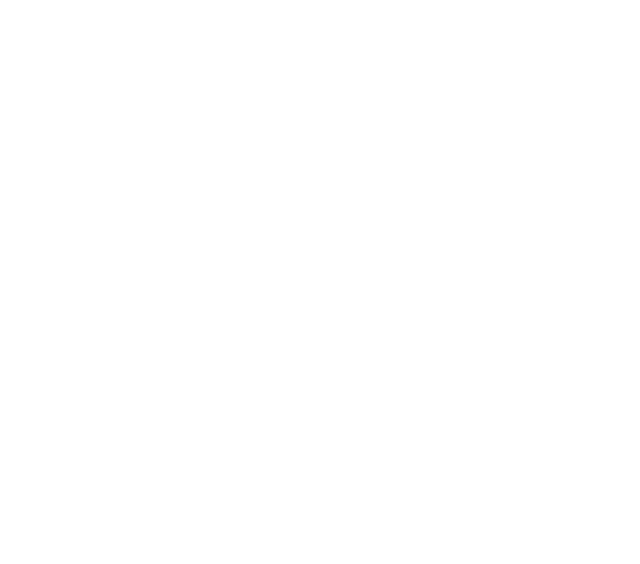
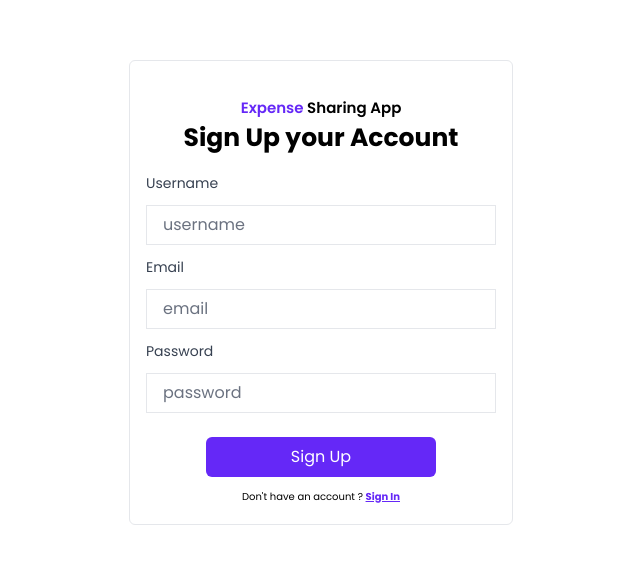
Before and after one commit to greenhat-cyber/expensesSharingApp-frontend, a React (Vite) app: page /signup in a window 1280 px wide. Before the commit this address had no page. Shown: the part 108-672 px from the top of the page, without its empty margins (319-959 px from the left). Built offline with nearby package versions, Linux system fonts and the light colour scheme.

Commit message:
test: cookies test

```diff
--- a/src/layout/Default.jsx
+++ b/src/layout/Default.jsx
@@ -8,13 +8,13 @@ const Default = () => {
 
   const navigate = useNavigate()
 
-  // useEffect(() => {
-  //   if (!auth) {
-  //     navigate("/signin")
-  //   }else{
-  //     navigate("/dashboard")
-  //   }
-  // }, [])
+  useEffect(() => {
+    if (!auth) {
+      navigate("/signup")
+    }else{
+      navigate("/dashboard")
+    }
+  }, [])
 
   return (
     <div className="flex">
--- a/src/router/IndexRouter.jsx
+++ b/src/router/IndexRouter.jsx
@@ -10,13 +10,13 @@ import GroupDetails from "../pages/Groups/GroupDetails";
 const IndexRouter = () => {
   return (
     <Routes>
-      {/* <Route path="/" element={<Default />}>
+      <Route path="/" element={<Default />}>
         <Route path="/dashboard" element={<Dashboard />} />
         <Route path="/groups" element={<Groups />} />
         <Route path="/groups/groupsdetails" element={<GroupDetails />} />
-      </Route> */}
+      </Route>
       <Route path="/signin" element={<SignIn />} />
-      <Route path="/" element={<SignUp />} />
+      <Route path="/signup" element={<SignUp />} />
     </Routes>
   );
 };
```
